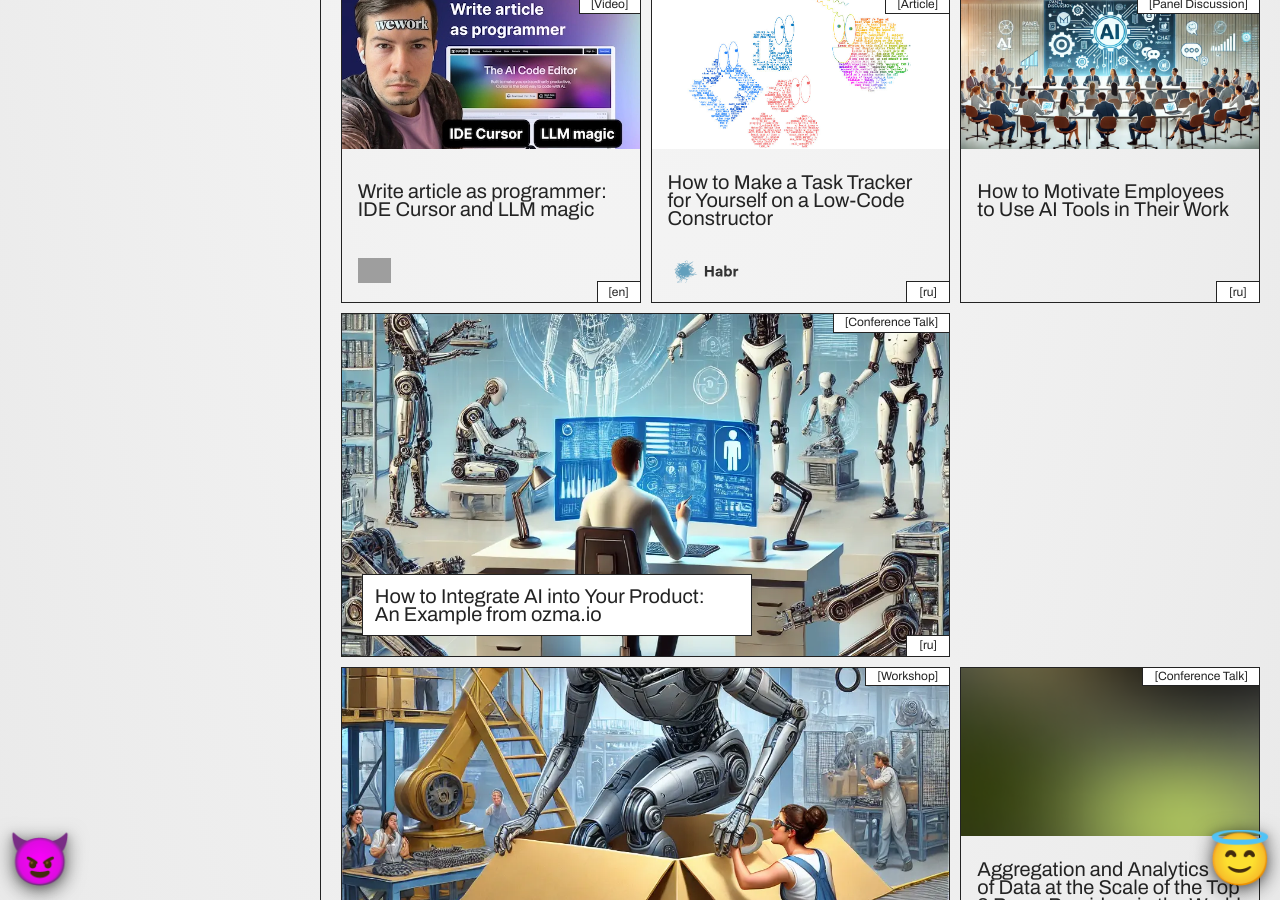
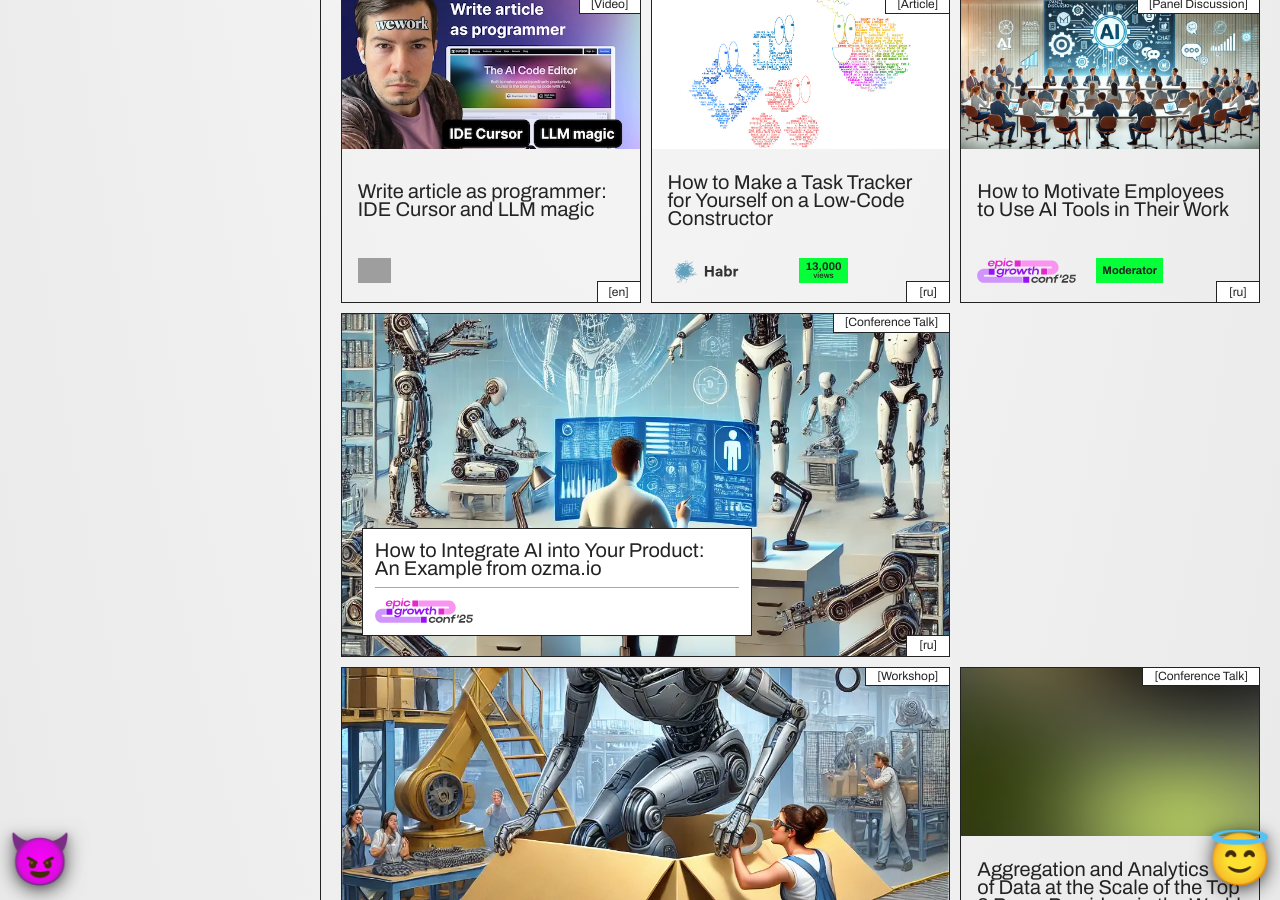
Before and after one commit to kirill-markin/muzzle, a Jekyll site: the page built from index.html, in a window 1280 px wide and 900 px high, scrolled down 1523 px. Built offline with Jekyll 4.4.1, drawn with Linux system fonts in a browser that asks for light colours; grey boxes are pictures that could not be loaded.

Commit message:
couple more logos

```diff
--- a/_data/media_mentions.yml
+++ b/_data/media_mentions.yml
@@ -90,6 +90,8 @@
   language: ru
   thumbnail_url: /data/articles_thumbnails/habr-2022-07-12.webp
   website_logo_url: /data/webstie_logos/habr.svg
+  achievement_value: "13,000"
+  achievement_label: "views"
 - title: "Как\u00A0мотивировать сотрудников использовать AI инструменты в\u00A0работе"
   alternative_title: "How to\u00A0Motivate Employees to\u00A0Use AI Tools in\u00A0Their Work"
   url: https://web.archive.org/web/20240617095343/https://epicgrowth.io/ai-conference#agenda
@@ -100,6 +102,9 @@
   event_url: https://web.archive.org/web/20240617095343/https://epicgrowth.io/ai-conference#agenda
   thumbnail_url: /data/articles_thumbnails/epicgrowth-2024-03-14.webp
   language: ru
+  website_logo_url: /data/webstie_logos/epicgrowth.svg
+  achievement_value: "Moderator"
+  achievement_label: ""
 - title: "Как\u00A0прикрутить AI к\u00A0вашему продукту: пример на\u00A0ozma.io"
   alternative_title: "How to\u00A0Integrate AI into\u00A0Your Product: An\u00A0Example from\u00A0ozma.io"
   url: https://web.archive.org/web/20240617095343/https://epicgrowth.io/ai-conference#agenda
@@ -109,6 +114,7 @@
   event: Epic AI Conference 2024
   event_url: https://web.archive.org/web/20240617095343/https://epicgrowth.io/ai-conference#agenda
   thumbnail_url: /data/articles_thumbnails/epicgrowth-2024-03-12.webp
+  website_logo_url: /data/webstie_logos/epicgrowth.svg
   language: ru
 - title: "Как\u00A0решить сложную большую задачу с\u00A0помощью AI: пайплайны, агенты и\u00A0другие шалости"
   alternative_title: "How to\u00A0Solve a\u00A0Complex Big Problem with\u00A0AI: Pipelines, Agents, and\u00A0Other Tricks"
```
Also changed, not shown: data/webstie_logos/epicgrowth.svg (added).
